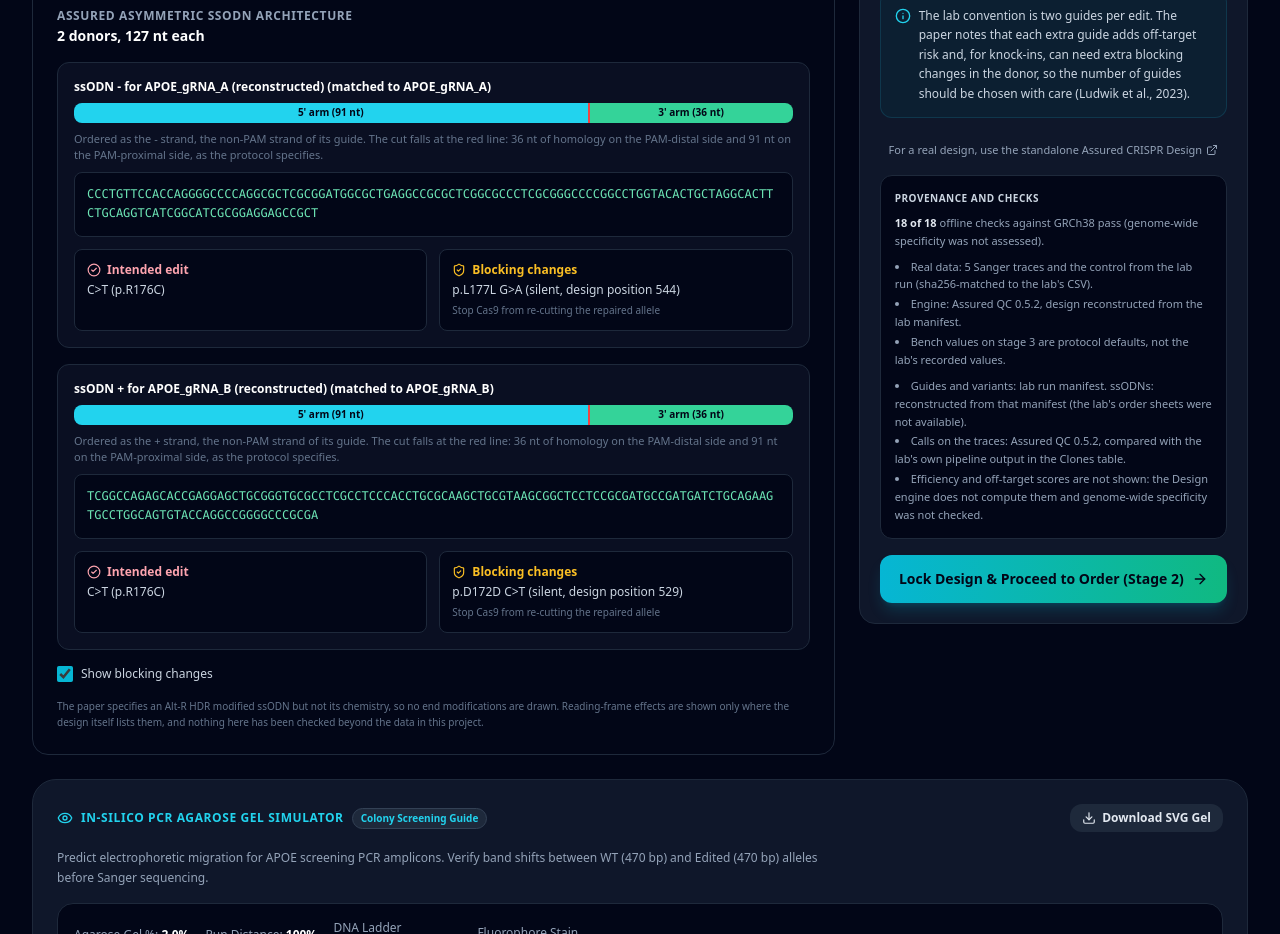
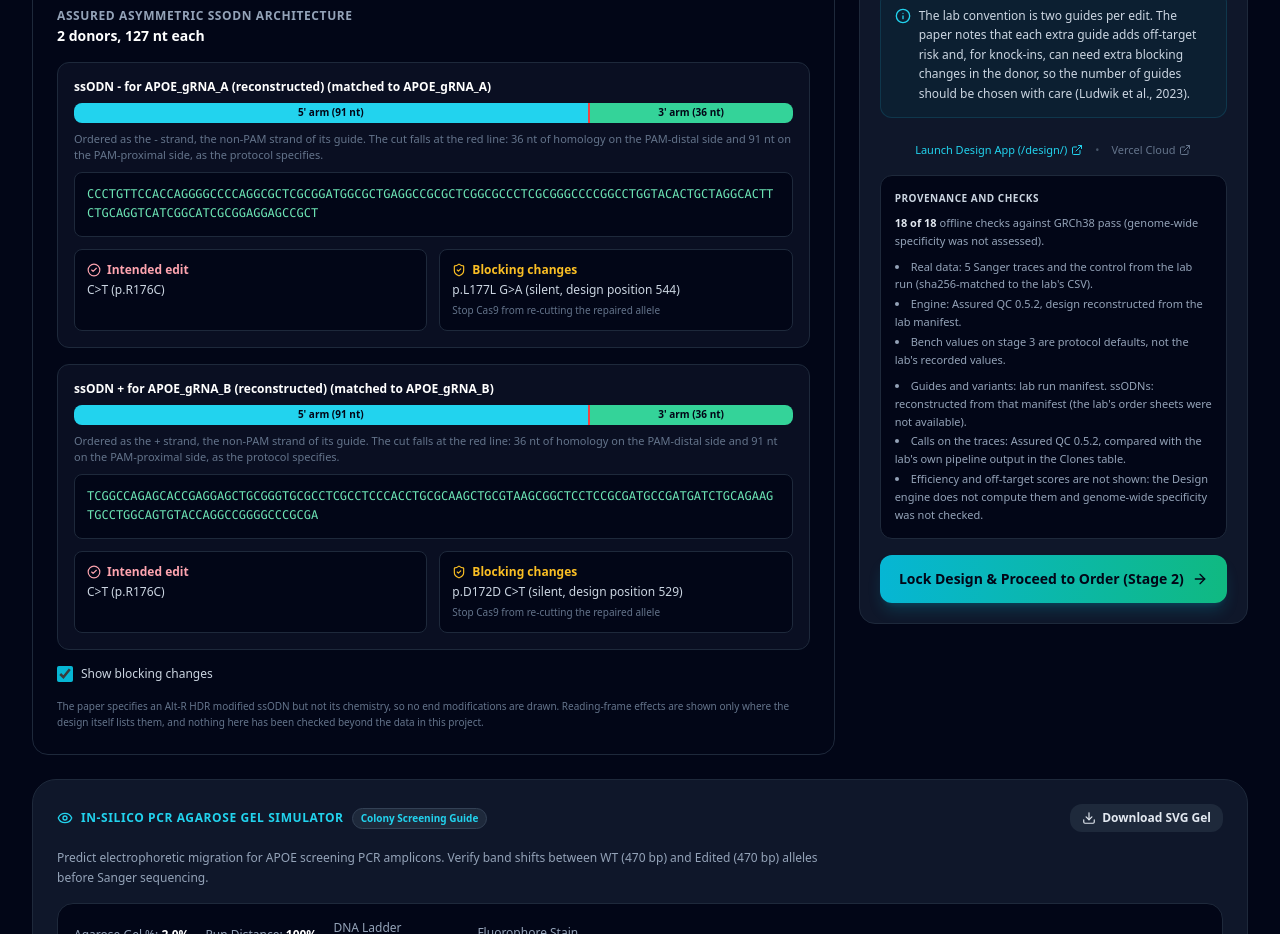
Before and after one commit to Narasimhat/assured-hub, a React (Vite) app in the folder apps/academy-ui/: page / in a window 1280 px wide. Shown: the part 1180-2114 px from the top of the page. Built offline with nearby package versions, Linux system fonts and the light colour scheme.

Commit message:
fix(hub): resolve subpath redirects and links for studio, design, and qc

```diff
--- a/apps/academy-ui/src/App.tsx
+++ b/apps/academy-ui/src/App.tsx
@@ -125,7 +125,7 @@ export const App: React.FC = () => {
               </div>
               <div className="flex items-center gap-2">
                 <a
-                  href="./studio/"
+                  href="/studio/"
                   target="_blank"
                   rel="noopener noreferrer"
                   className="flex items-center gap-1.5 px-4 py-2.5 rounded-xl bg-gradient-to-r from-purple-500 to-indigo-500 hover:from-purple-400 hover:to-indigo-400 text-white font-bold text-xs shadow-md shadow-purple-500/25 transition-all"
@@ -138,7 +138,7 @@ export const App: React.FC = () => {
 
             <div className="w-full h-[750px] rounded-3xl overflow-hidden border border-slate-800 shadow-2xl bg-slate-950">
               <iframe
-                src="./studio/"
+                src="/studio/"
                 title="Assured Studio"
                 className="w-full h-full border-0"
               />
--- a/apps/academy-ui/src/components/layout/Navbar.tsx
+++ b/apps/academy-ui/src/components/layout/Navbar.tsx
@@ -254,7 +254,7 @@ export const Navbar: React.FC<NavbarProps> = ({
 
             {/* Standalone Production Studio Button */}
             <a
-              href="./studio/"
+              href="/studio/"
               target="_blank"
               rel="noopener noreferrer"
               className="flex items-center gap-1.5 px-3 py-1.5 rounded-xl bg-gradient-to-r from-purple-600 to-indigo-600 hover:from-purple-500 hover:to-indigo-500 text-white font-bold text-xs shadow-md shadow-purple-500/20 border border-purple-400/30 transition-all group"
@@ -288,7 +288,7 @@ export const Navbar: React.FC<NavbarProps> = ({
             🧫 Lab
           </button>
           <a
-            href="./studio/"
+            href="/studio/"
             target="_blank"
             rel="noopener noreferrer"
             className="px-3 py-1.5 rounded-lg font-semibold text-purple-300 bg-purple-950/40"
--- a/apps/academy-ui/src/components/pipeline/Stage1Design.tsx
+++ b/apps/academy-ui/src/components/pipeline/Stage1Design.tsx
@@ -389,15 +389,25 @@ export const Stage1Design: React.FC<Stage1DesignProps> = ({
               </span>
             </div>
 
-            {/* External Tool Reference */}
-            <div className="pt-2 text-center">
+            {/* Tool Reference */}
+            <div className="pt-2 flex items-center justify-center gap-3 text-[11px]">
+              <a
+                href="/design/"
+                target="_blank"
+                rel="noreferrer"
+                className="text-cyan-400 hover:text-cyan-300 flex items-center gap-1 transition-colors font-medium"
+              >
+                <span>Launch Design App (/design/)</span>
+                <ExternalLink className="w-3 h-3" />
+              </a>
+              <span className="text-slate-600">&bull;</span>
               <a
                 href="https://assured-crispr-design.vercel.app"
                 target="_blank"
                 rel="noreferrer"
-                className="text-[11px] text-slate-400 hover:text-cyan-400 flex items-center justify-center gap-1 transition-colors"
+                className="text-slate-500 hover:text-slate-400 flex items-center gap-1 transition-colors"
               >
-                <span>For a real design, use the standalone Assured CRISPR Design</span>
+                <span>Vercel Cloud</span>
                 <ExternalLink className="w-3 h-3" />
               </a>
             </div>
--- a/apps/academy-ui/src/components/pipeline/Stage4QC.tsx
+++ b/apps/academy-ui/src/components/pipeline/Stage4QC.tsx
@@ -818,15 +818,25 @@ export const Stage4QC: React.FC<Stage4QCProps> = ({
               </p>
             </div>
 
-            {/* External Tool Reference */}
-            <div className="pt-1 text-center">
+            {/* Tool Reference */}
+            <div className="pt-1 flex items-center justify-center gap-3 text-[11px]">
+              <a
+                href="/qc/"
+                target="_blank"
+                rel="noreferrer"
+                className="text-emerald-400 hover:text-emerald-300 flex items-center gap-1 transition-colors font-medium"
+              >
+                <span>Launch QC App (/qc/)</span>
+                <ExternalLink className="w-3 h-3" />
+              </a>
+              <span className="text-slate-600">&bull;</span>
               <a
                 href="https://assured-qc.vercel.app"
                 target="_blank"
                 rel="noreferrer"
-                className="text-[11px] text-slate-400 hover:text-emerald-400 flex items-center justify-center gap-1 transition-colors"
+                className="text-slate-500 hover:text-slate-400 flex items-center gap-1 transition-colors"
               >
-                <span>Open Standalone ASSURED-QC web application</span>
+                <span>Vercel Cloud</span>
                 <ExternalLink className="w-3 h-3" />
               </a>
             </div>
--- a/apps/academy-ui/src/components/pipeline/UnifiedPipeline.tsx
+++ b/apps/academy-ui/src/components/pipeline/UnifiedPipeline.tsx
@@ -100,7 +100,7 @@ export const UnifiedPipeline: React.FC<UnifiedPipelineProps> = ({ workspaceMode
             </button>
 
             <a
-              href="./studio/"
+              href="/studio/"
               target="_blank"
               rel="noopener noreferrer"
               className="flex items-center gap-1.5 px-3.5 py-2.5 rounded-xl bg-gradient-to-r from-purple-600 to-indigo-600 hover:from-purple-500 hover:to-indigo-500 text-white font-bold text-xs shadow-md shadow-purple-500/20 transition-all border border-purple-400/30"
--- a/apps/academy-ui/src/components/tools/ToolLaunchpad.tsx
+++ b/apps/academy-ui/src/components/tools/ToolLaunchpad.tsx
@@ -75,15 +75,26 @@ export const ToolLaunchpad: React.FC = () => {
             </div>
           </div>
 
+          <div className="flex flex-col gap-2">
+            <a
+              href="/design/"
+              target="_blank"
+              rel="noreferrer"
+              className="w-full py-2.5 px-4 rounded-xl font-bold text-xs bg-cyan-500 hover:bg-cyan-400 text-slate-950 flex items-center justify-center gap-2 shadow-lg shadow-cyan-500/20 transition-all"
+            >
+              <span>Open Local Design App (/design/)</span>
+              <ExternalLink className="w-3.5 h-3.5" />
+            </a>
             <a
               href="https://assured-crispr-design.vercel.app"
               target="_blank"
               rel="noreferrer"
-            className="w-full py-3 px-4 rounded-xl font-bold text-xs bg-cyan-500 hover:bg-cyan-400 text-slate-950 flex items-center justify-center gap-2 shadow-lg shadow-cyan-500/20 transition-all"
+              className="w-full py-2 px-4 rounded-xl font-semibold text-[11px] bg-slate-950 hover:bg-slate-800 text-slate-400 hover:text-white border border-slate-800 flex items-center justify-center gap-1.5 transition-all"
             >
-            <span>Launch Live Tool (assured-crispr-design.vercel.app)</span>
-            <ExternalLink className="w-3.5 h-3.5" />
+              <span>Vercel Cloud Version</span>
+              <ExternalLink className="w-3 h-3" />
             </a>
+          </div>
         </div>
 
         {/* Tool 2: Assured QC */}
@@ -116,15 +127,26 @@ export const ToolLaunchpad: React.FC = () => {
             </div>
           </div>
 
+          <div className="flex flex-col gap-2">
+            <a
+              href="/qc/"
+              target="_blank"
+              rel="noreferrer"
+              className="w-full py-2.5 px-4 rounded-xl font-bold text-xs bg-purple-500 hover:bg-purple-400 text-slate-950 flex items-center justify-center gap-2 shadow-lg shadow-purple-500/20 transition-all"
+            >
+              <span>Open Local QC App (/qc/)</span>
+              <ExternalLink className="w-3.5 h-3.5" />
+            </a>
             <a
               href="https://assured-qc.vercel.app"
               target="_blank"
               rel="noreferrer"
-            className="w-full py-3 px-4 rounded-xl font-bold text-xs bg-purple-500 hover:bg-purple-400 text-slate-950 flex items-center justify-center gap-2 shadow-lg shadow-purple-500/20 transition-all"
+              className="w-full py-2 px-4 rounded-xl font-semibold text-[11px] bg-slate-950 hover:bg-slate-800 text-slate-400 hover:text-white border border-slate-800 flex items-center justify-center gap-1.5 transition-all"
             >
-            <span>Launch Live Tool (assured-qc.vercel.app)</span>
-            <ExternalLink className="w-3.5 h-3.5" />
+              <span>Vercel Cloud Version</span>
+              <ExternalLink className="w-3 h-3" />
             </a>
+          </div>
         </div>
 
       </div>
```
Also changed, not shown: 2 other files (tests, documents, lock files or other folders). Lines whose indentation alone changed are shown as unchanged.
